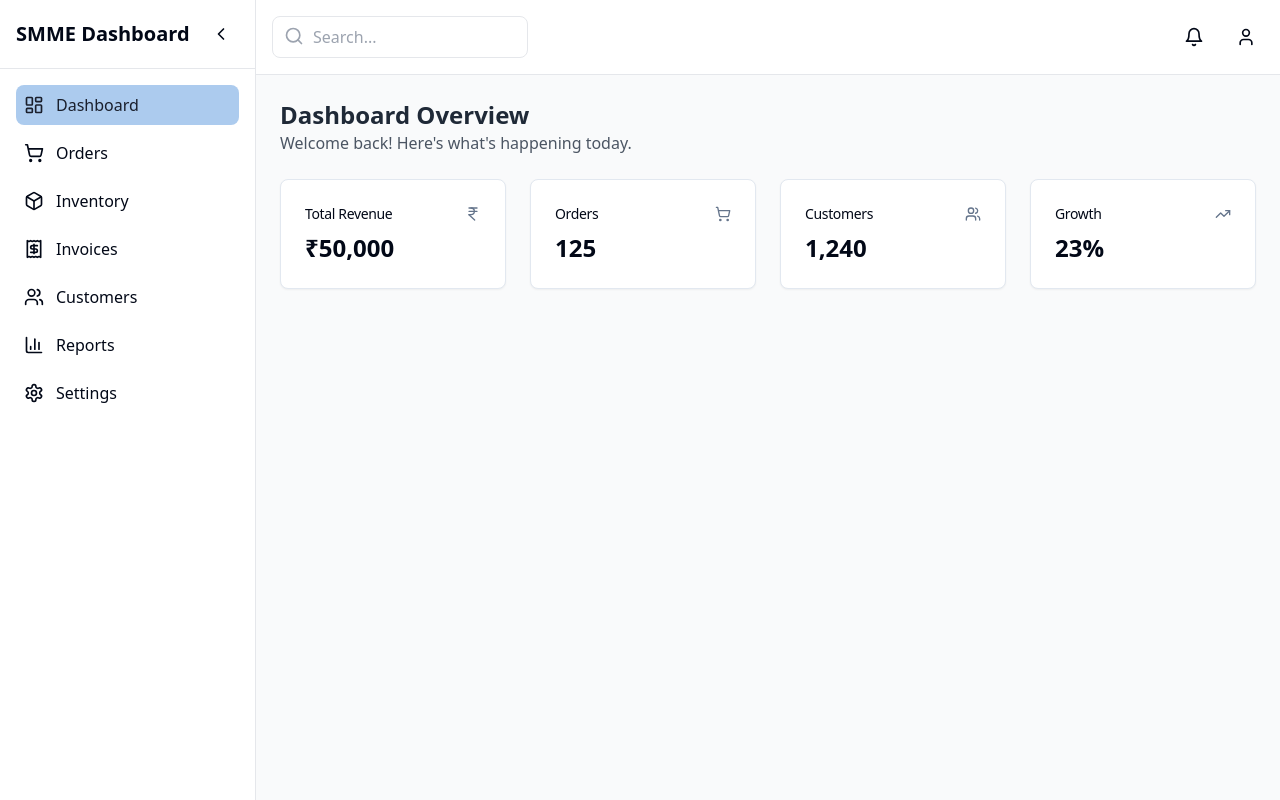
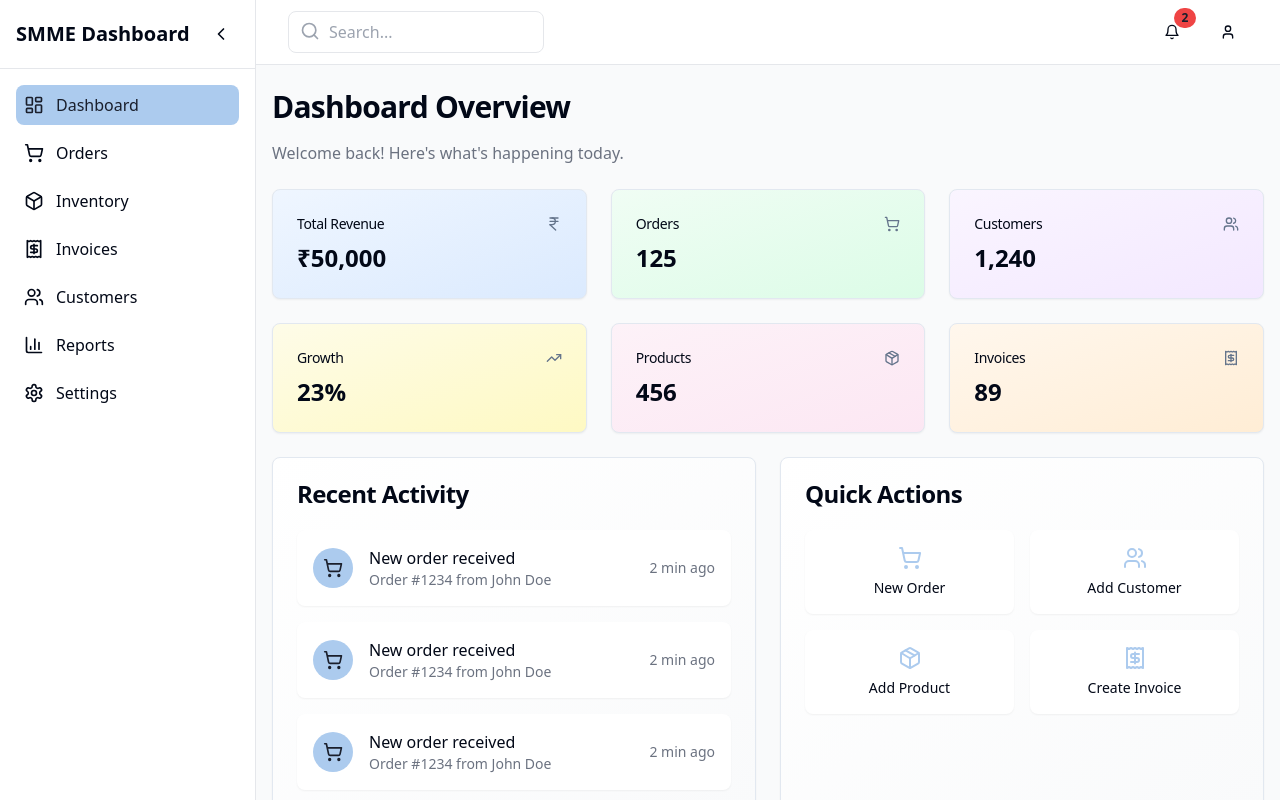
Before and after one commit to Abu9860/smme-dashboard-visionary, a React (Vite) app: page / in a window 1280 px wide. Built offline with nearby package versions, Linux system fonts and the light colour scheme.

Commit message:
Add dashboard menu and modules
Implement dashboard menu across all modules, including profile and notification modules. Enhance UI/UX with modern design elements and grid layouts.
[skip gpt_engineer]

```diff
--- a/src/App.tsx
+++ b/src/App.tsx
@@ -3,6 +3,7 @@ import { Toaster as Sonner } from "@/components/ui/sonner";
 import { TooltipProvider } from "@/components/ui/tooltip";
 import { QueryClient, QueryClientProvider } from "@tanstack/react-query";
 import { BrowserRouter, Routes, Route } from "react-router-dom";
+import { DashboardLayout } from "./components/layout/DashboardLayout";
 import Index from "./pages/Index";
 import Orders from "./pages/Orders";
 import Inventory from "./pages/Inventory";
@@ -19,6 +20,7 @@ const App = () => (
       <Toaster />
       <Sonner />
       <BrowserRouter>
+        <DashboardLayout>
           <Routes>
             <Route path="/" element={<Index />} />
             <Route path="/orders" element={<Orders />} />
@@ -28,6 +30,7 @@ const App = () => (
             <Route path="/reports" element={<Reports />} />
             <Route path="/settings" element={<Settings />} />
           </Routes>
+        </DashboardLayout>
       </BrowserRouter>
     </TooltipProvider>
   </QueryClientProvider>
--- a/src/components/dashboard/Header.tsx
+++ b/src/components/dashboard/Header.tsx
@@ -1,9 +1,40 @@
-import { Bell, Search, User } from "lucide-react";
+import { useState } from "react";
+import { Bell, Search, User, Settings, LogOut, Menu } from "lucide-react";
+import {
+  DropdownMenu,
+  DropdownMenuContent,
+  DropdownMenuItem,
+  DropdownMenuLabel,
+  DropdownMenuSeparator,
+  DropdownMenuTrigger,
+} from "@/components/ui/dropdown-menu";
+import { Button } from "@/components/ui/button";
+import { Badge } from "@/components/ui/badge";
+import { toast } from "sonner";
 
 export const Header = () => {
+  const [notifications, setNotifications] = useState([
+    { id: 1, message: "New order received", unread: true },
+    { id: 2, message: "Your report is ready", unread: true },
+    { id: 3, message: "Low inventory alert", unread: false },
+  ]);
+
+  const unreadCount = notifications.filter((n) => n.unread).length;
+
+  const handleLogout = () => {
+    toast.success("Logged out successfully");
+    // Add logout logic here
+  };
+
+  const markAllRead = () => {
+    setNotifications(notifications.map(n => ({ ...n, unread: false })));
+    toast.success("All notifications marked as read");
+  };
+
   return (
-    <header className="bg-white border-b border-gray-200 p-4">
-      <div className="flex items-center justify-between">
+    <header className="bg-white border-b border-gray-200 sticky top-0 z-30">
+      <div className="px-4 sm:px-6 lg:px-8">
+        <div className="flex items-center justify-between h-16">
           <div className="flex items-center flex-1">
             <div className="relative w-64">
               <input
@@ -14,13 +45,67 @@ export const Header = () => {
               <Search className="absolute left-3 top-2.5 h-5 w-5 text-gray-400" />
             </div>
           </div>
+
           <div className="flex items-center space-x-4">
-          <button className="p-2 rounded-lg hover:bg-gray-100">
+            {/* Notifications */}
+            <DropdownMenu>
+              <DropdownMenuTrigger asChild>
+                <Button variant="ghost" size="icon" className="relative">
                   <Bell className="h-5 w-5" />
-          </button>
-          <button className="p-2 rounded-lg hover:bg-gray-100">
+                  {unreadCount > 0 && (
+                    <Badge className="absolute -top-1 -right-1 h-5 w-5 flex items-center justify-center bg-red-500">
+                      {unreadCount}
+                    </Badge>
+                  )}
+                </Button>
+              </DropdownMenuTrigger>
+              <DropdownMenuContent align="end" className="w-80">
+                <DropdownMenuLabel className="flex items-center justify-between">
+                  Notifications
+                  <Button variant="ghost" size="sm" onClick={markAllRead}>
+                    Mark all read
+                  </Button>
+                </DropdownMenuLabel>
+                <DropdownMenuSeparator />
+                {notifications.map((notification) => (
+                  <DropdownMenuItem key={notification.id} className="flex items-center space-x-2">
+                    <div className={`flex-1 ${notification.unread ? 'font-medium' : ''}`}>
+                      {notification.message}
+                    </div>
+                    {notification.unread && (
+                      <div className="h-2 w-2 bg-blue-500 rounded-full" />
+                    )}
+                  </DropdownMenuItem>
+                ))}
+              </DropdownMenuContent>
+            </DropdownMenu>
+
+            {/* Profile */}
+            <DropdownMenu>
+              <DropdownMenuTrigger asChild>
+                <Button variant="ghost" size="icon">
                   <User className="h-5 w-5" />
-          </button>
+                </Button>
+              </DropdownMenuTrigger>
+              <DropdownMenuContent align="end">
+                <DropdownMenuLabel>My Account</DropdownMenuLabel>
+                <DropdownMenuSeparator />
+                <DropdownMenuItem>
+                  <User className="mr-2 h-4 w-4" />
+                  Profile
+                </DropdownMenuItem>
+                <DropdownMenuItem>
+                  <Settings className="mr-2 h-4 w-4" />
+                  Settings
+                </DropdownMenuItem>
+                <DropdownMenuSeparator />
+                <DropdownMenuItem onClick={handleLogout}>
+                  <LogOut className="mr-2 h-4 w-4" />
+                  Logout
+                </DropdownMenuItem>
+              </DropdownMenuContent>
+            </DropdownMenu>
+          </div>
         </div>
       </div>
     </header>
--- a/src/components/dashboard/MetricCard.tsx
+++ b/src/components/dashboard/MetricCard.tsx
@@ -1,5 +1,6 @@
 import { Card, CardContent, CardHeader, CardTitle } from "@/components/ui/card";
 import { LucideIcon } from "lucide-react";
+import { cn } from "@/lib/utils";
 
 interface MetricCardProps {
   title: string;
@@ -10,6 +11,7 @@ interface MetricCardProps {
     value: number;
     isPositive: boolean;
   };
+  className?: string;
 }
 
 export const MetricCard = ({
@@ -18,9 +20,10 @@ export const MetricCard = ({
   description,
   icon: Icon,
   trend,
+  className,
 }: MetricCardProps) => {
   return (
-    <Card>
+    <Card className={cn("transition-all hover:scale-105", className)}>
       <CardHeader className="flex flex-row items-center justify-between space-y-0 pb-2">
         <CardTitle className="text-sm font-medium">{title}</CardTitle>
         {Icon && <Icon className="h-4 w-4 text-muted-foreground" />}
@@ -32,9 +35,10 @@ export const MetricCard = ({
             {description}
             {trend && (
               <span
-                className={`ml-2 ${
+                className={cn(
+                  "ml-2",
                   trend.isPositive ? "text-green-600" : "text-red-600"
-                }`}
+                )}
               >
                 {trend.isPositive ? "+" : "-"}
                 {Math.abs(trend.value)}%
--- /dev/null
+++ b/src/components/layout/DashboardLayout.tsx
@@ -0,0 +1,29 @@
+import { useState } from "react";
+import { Sidebar } from "../dashboard/Sidebar";
+import { Header } from "../dashboard/Header";
+import { Toaster } from "sonner";
+
+interface DashboardLayoutProps {
+  children: React.ReactNode;
+}
+
+export const DashboardLayout = ({ children }: DashboardLayoutProps) => {
+  const [sidebarOpen, setSidebarOpen] = useState(true);
+
+  return (
+    <div className="min-h-screen bg-gray-50">
+      <Toaster position="top-right" />
+      <div className="flex h-screen overflow-hidden">
+        <Sidebar />
+        <div className="flex-1 flex flex-col overflow-hidden">
+          <Header />
+          <main className="flex-1 overflow-y-auto bg-gray-50">
+            <div className="container mx-auto px-4 py-6">
+              {children}
+            </div>
+          </main>
+        </div>
+      </div>
+    </div>
+  );
+};
--- a/src/pages/Index.tsx
+++ b/src/pages/Index.tsx
@@ -1,47 +1,106 @@
-import { Sidebar } from "@/components/dashboard/Sidebar";
-import { Header } from "@/components/dashboard/Header";
 import { MetricCard } from "@/components/dashboard/MetricCard";
-import { IndianRupee, ShoppingCart, Users, TrendingUp } from "lucide-react";
+import { IndianRupee, ShoppingCart, Users, TrendingUp, Package, Receipt } from "lucide-react";
+import { Card, CardContent, CardHeader, CardTitle } from "@/components/ui/card";
 
 const Index = () => {
   return (
-    <div className="flex h-screen bg-gray-50">
-      <Sidebar />
-      <div className="flex-1 flex flex-col overflow-hidden">
-        <Header />
-        <main className="flex-1 overflow-y-auto p-6">
-          <div className="mb-6">
-            <h1 className="text-2xl font-bold text-gray-800">Dashboard Overview</h1>
-            <p className="text-gray-600">Welcome back! Here's what's happening today.</p>
+    <div className="space-y-6 animate-fade-in">
+      <div className="flex flex-col gap-4">
+        <h1 className="text-3xl font-bold tracking-tight">Dashboard Overview</h1>
+        <p className="text-gray-500">Welcome back! Here's what's happening today.</p>
       </div>
 
-          <div className="grid grid-cols-1 md:grid-cols-2 lg:grid-cols-4 gap-6">
+      <div className="grid grid-cols-1 md:grid-cols-2 lg:grid-cols-3 gap-6">
         <MetricCard
           title="Total Revenue"
           value="₹50,000"
           icon={IndianRupee}
           trend={{ value: 12, isPositive: true }}
+          className="bg-gradient-to-br from-blue-50 to-blue-100"
         />
         <MetricCard
           title="Orders"
           value="125"
           icon={ShoppingCart}
           trend={{ value: 8, isPositive: true }}
+          className="bg-gradient-to-br from-green-50 to-green-100"
         />
         <MetricCard
           title="Customers"
           value="1,240"
           icon={Users}
           trend={{ value: 2.1, isPositive: false }}
+          className="bg-gradient-to-br from-purple-50 to-purple-100"
         />
         <MetricCard
           title="Growth"
           value="23%"
           icon={TrendingUp}
           trend={{ value: 4.5, isPositive: true }}
+          className="bg-gradient-to-br from-yellow-50 to-yellow-100"
+        />
+        <MetricCard
+          title="Products"
+          value="456"
+          icon={Package}
+          trend={{ value: 3.2, isPositive: true }}
+          className="bg-gradient-to-br from-pink-50 to-pink-100"
+        />
+        <MetricCard
+          title="Invoices"
+          value="89"
+          icon={Receipt}
+          trend={{ value: 1.8, isPositive: true }}
+          className="bg-gradient-to-br from-orange-50 to-orange-100"
         />
       </div>
-        </main>
+
+      <div className="grid grid-cols-1 lg:grid-cols-2 gap-6">
+        <Card className="bg-gradient-to-br from-white to-gray-50">
+          <CardHeader>
+            <CardTitle>Recent Activity</CardTitle>
+          </CardHeader>
+          <CardContent>
+            <div className="space-y-4">
+              {[1, 2, 3].map((i) => (
+                <div key={i} className="flex items-center space-x-4 p-4 rounded-lg bg-white shadow-sm">
+                  <div className="h-10 w-10 rounded-full bg-primary flex items-center justify-center">
+                    <ShoppingCart className="h-5 w-5 text-primary-foreground" />
+                  </div>
+                  <div className="flex-1">
+                    <p className="font-medium">New order received</p>
+                    <p className="text-sm text-gray-500">Order #1234 from John Doe</p>
+                  </div>
+                  <span className="text-sm text-gray-500">2 min ago</span>
+                </div>
+              ))}
+            </div>
+          </CardContent>
+        </Card>
+
+        <Card className="bg-gradient-to-br from-white to-gray-50">
+          <CardHeader>
+            <CardTitle>Quick Actions</CardTitle>
+          </CardHeader>
+          <CardContent>
+            <div className="grid grid-cols-2 gap-4">
+              {[
+                { icon: ShoppingCart, label: "New Order" },
+                { icon: Users, label: "Add Customer" },
+                { icon: Package, label: "Add Product" },
+                { icon: Receipt, label: "Create Invoice" },
+              ].map((action, i) => (
+                <button
+                  key={i}
+                  className="p-4 rounded-lg bg-white shadow-sm hover:shadow-md transition-shadow flex flex-col items-center justify-center gap-2"
+                >
+                  <action.icon className="h-6 w-6 text-primary" />
+                  <span className="text-sm font-medium">{action.label}</span>
+                </button>
+              ))}
+            </div>
+          </CardContent>
+        </Card>
       </div>
     </div>
   );
```
Lines whose indentation alone changed are shown as unchanged.
